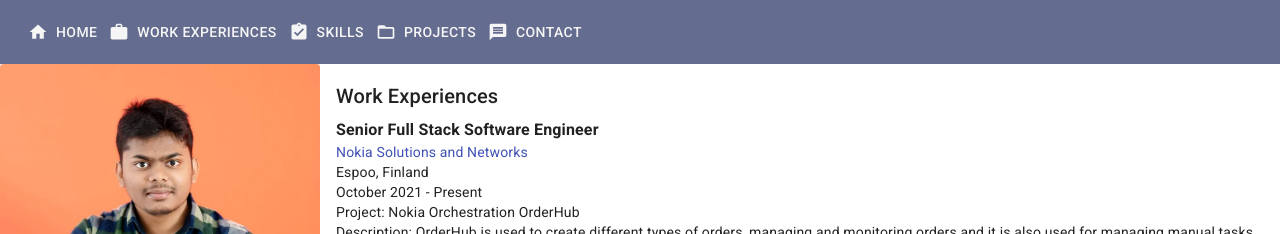
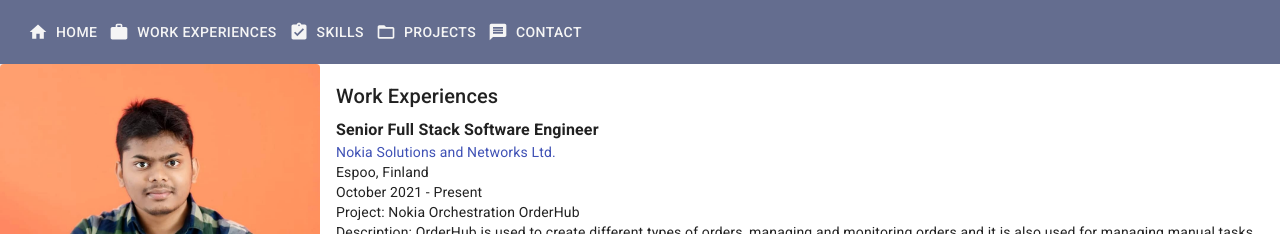
Before and after one commit to saimulhq/portfolio, a React (Create React App) app: page /portfolio/work in a window 1280 px wide. Shown: the top 234 px of the page. Built offline with nearby package versions, Linux system fonts and the light colour scheme.

Commit message:
updated the cv

```diff
--- a/src/mappings/works.js
+++ b/src/mappings/works.js
@@ -4,7 +4,7 @@ import { links } from './links';
 export const works = [
     {
         title: 'Senior Full Stack Software Engineer',
-        company: 'Nokia Solutions and Networks',
+        company: 'Nokia Solutions and Networks Ltd.',
         link: links['Nokia'],
         location: 'Espoo, Finland',
         period: 'October 2021 - Present',
```
